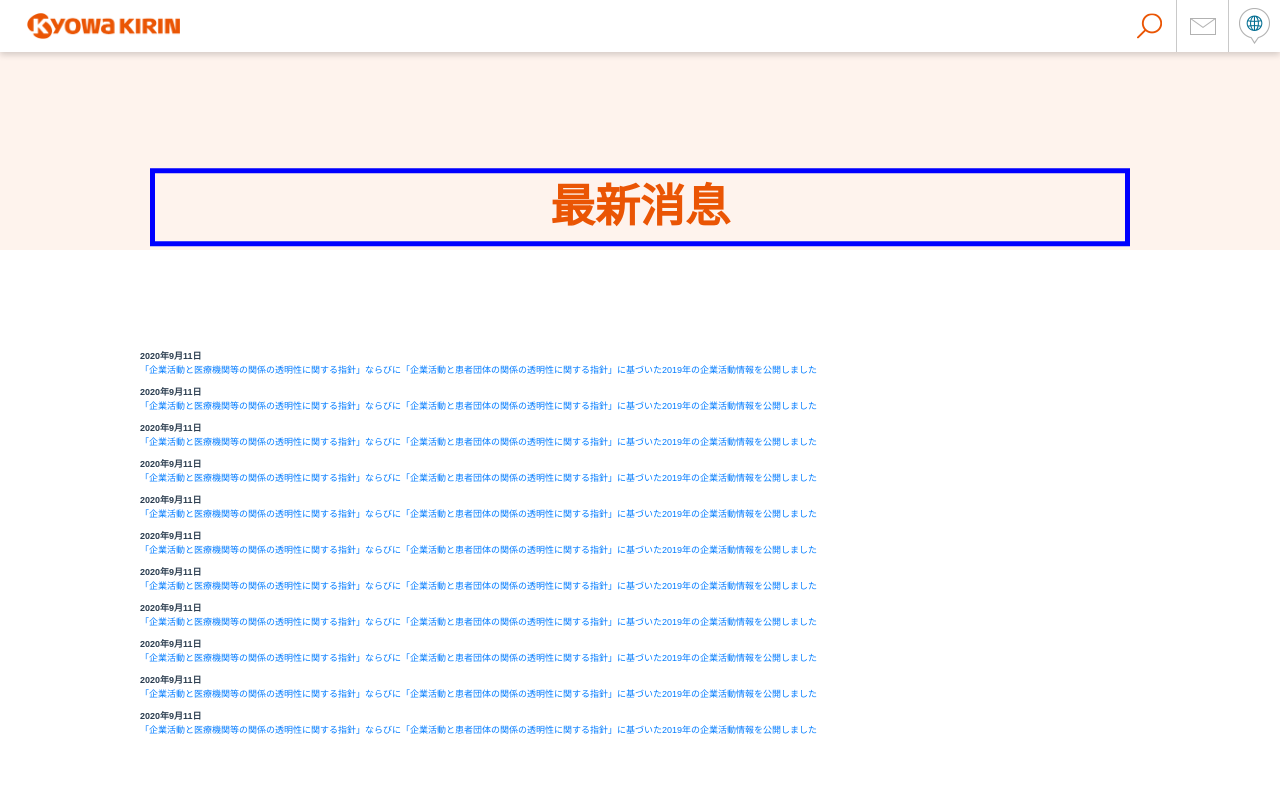
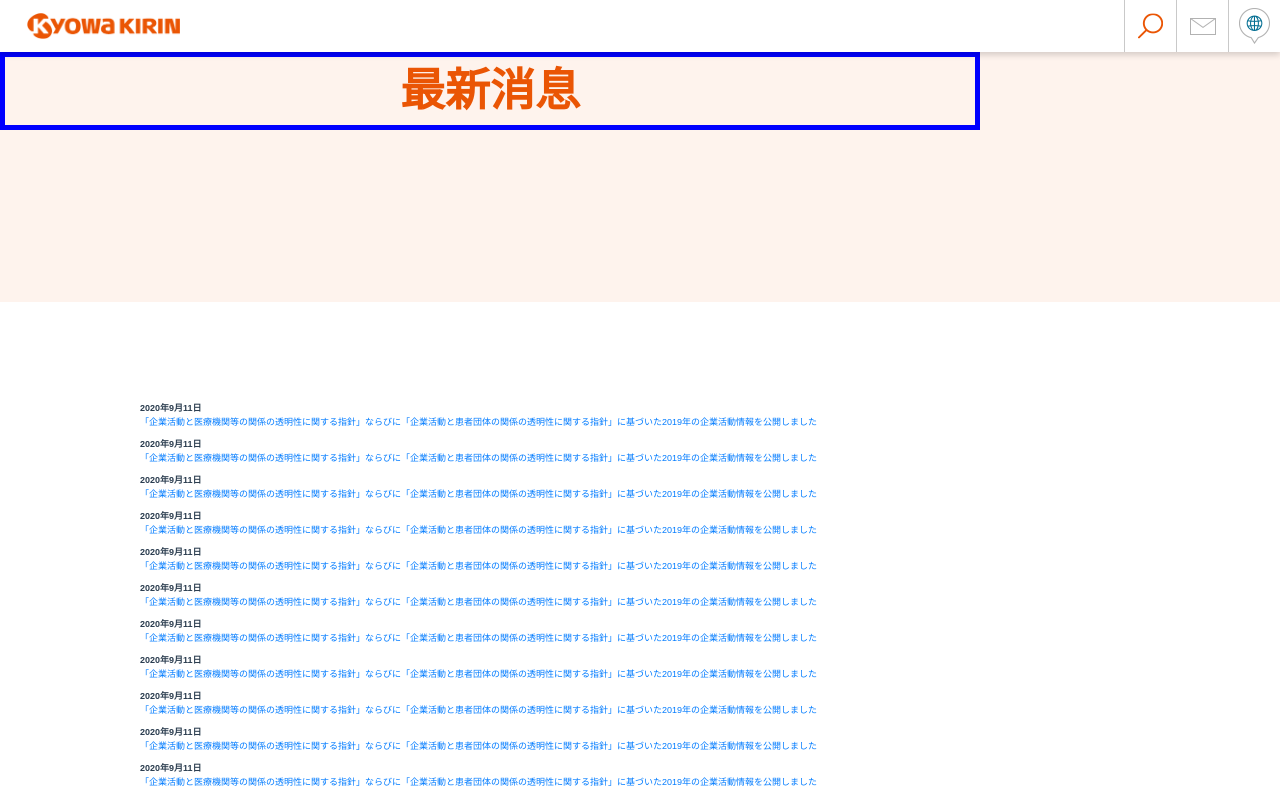
Before and after one commit to KimberlyYen/kyowakrinweb, a Vue app: page /#/ContactUs in a window 1280 px wide. Built offline with nearby package versions, Linux system fonts and the light colour scheme.

Commit message:
ContactUs

```diff
--- a/src/components/ContactUs.vue
+++ b/src/components/ContactUs.vue
@@ -98,6 +98,7 @@
   }
 .ContactUs {
   height:100vh;
+  padding-top: 52px;
 }
 .inner {
   z-index:-100;
@@ -108,11 +109,8 @@
 .mod-heading-l1 {
   text-align: center;
   max-width: 980px;
-  top: 50%;
-  right: 50%;
   width: 100%;
   position: absolute;
-  transform: translate(50%, 50%);
 }
 .title {
   border:#0000FF 5px solid;
--- a/src/components/Header.vue
+++ b/src/components/Header.vue
@@ -5,7 +5,7 @@
           <img style="width:153px;height:26px" src="../assets/logo_header_01.png">
         </div>
         <div class="col row p-0 m-0 d-flex justify-content-end">
-          <div class="d-flex justify-content-center align-items-center" style="width:52px;">
+          <div class="d-flex justify-content-center align-items-center" style="width:52px;border-left: 1px solid #c9c9c9;">
             <img style="width:26px;height:26px" src="../assets/icon_search_01.png">
           </div>
           <div class="d-flex justify-content-center align-items-center" style="width:52px;border-left: 1px solid #c9c9c9;">
```
